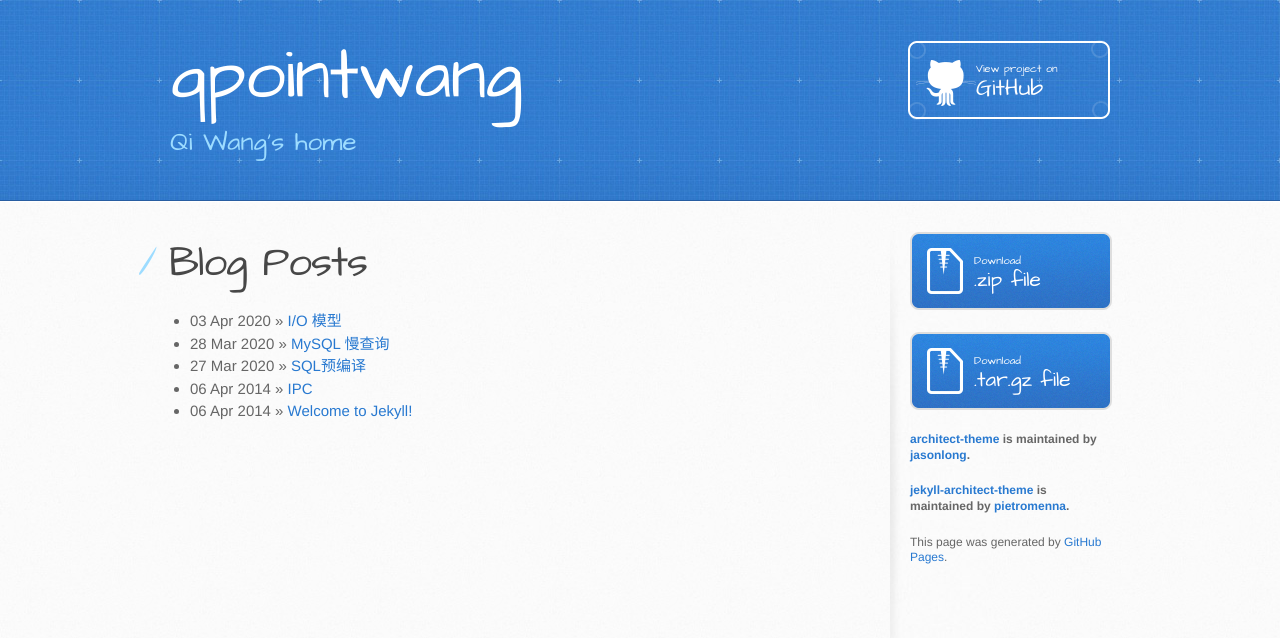
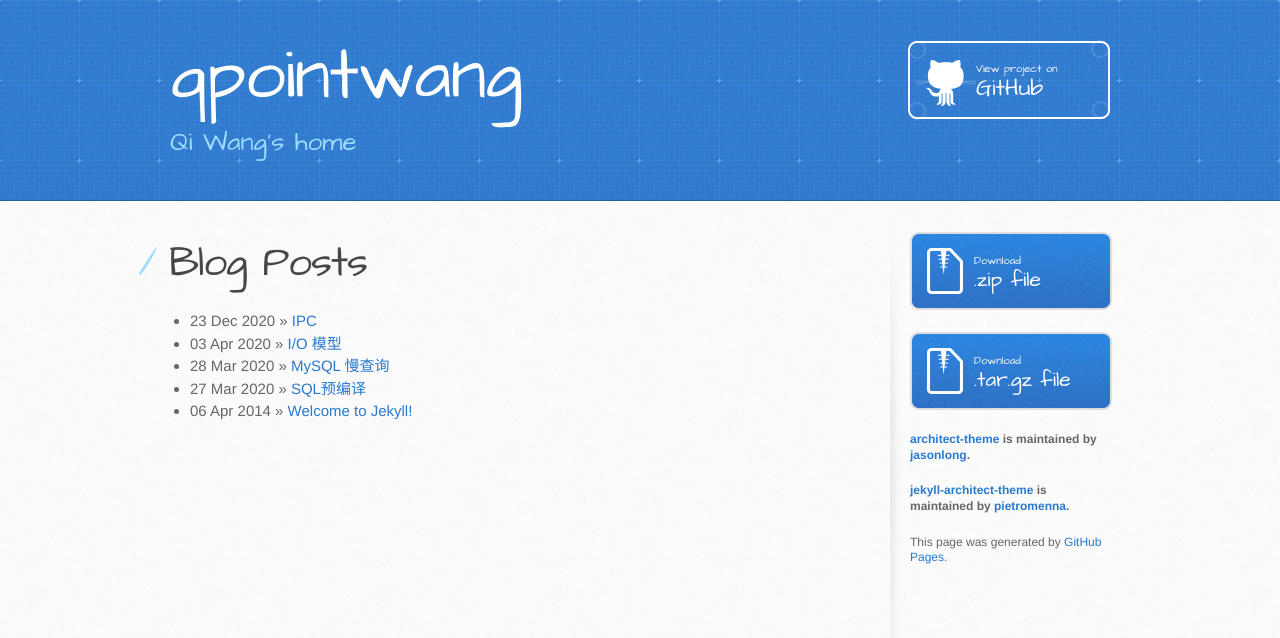
Before and after one commit to qpointwang/qpointwang.github.io, a Jekyll site: the page built from index.html, in a window 1280 px wide. Shown: the top 638 px of the page. Built offline with Jekyll 4.4.1, drawn with Linux system fonts in a browser that asks for light colours.

Commit message:
增加pic

```diff
--- a/_posts/2020-12-23-IPC.markdown
+++ b/_posts/2020-12-23-IPC.markdown
@@ -1,7 +1,7 @@
 ---
 layout: post
 title:  "IPC"
-date:   2014-04-06 15:40:56
+date:   2020-12-23 15:40:56
 categories: Linux
 ---
 
```
Also changed, not shown: _pic/IO1.png (added), _pic/IO2.png (added), _pic/IO3.png (added), _pic/IO4.png (added), _pic/IO5.png (added), _pic/IO6.png (added), _pic/ipc.png (added).
